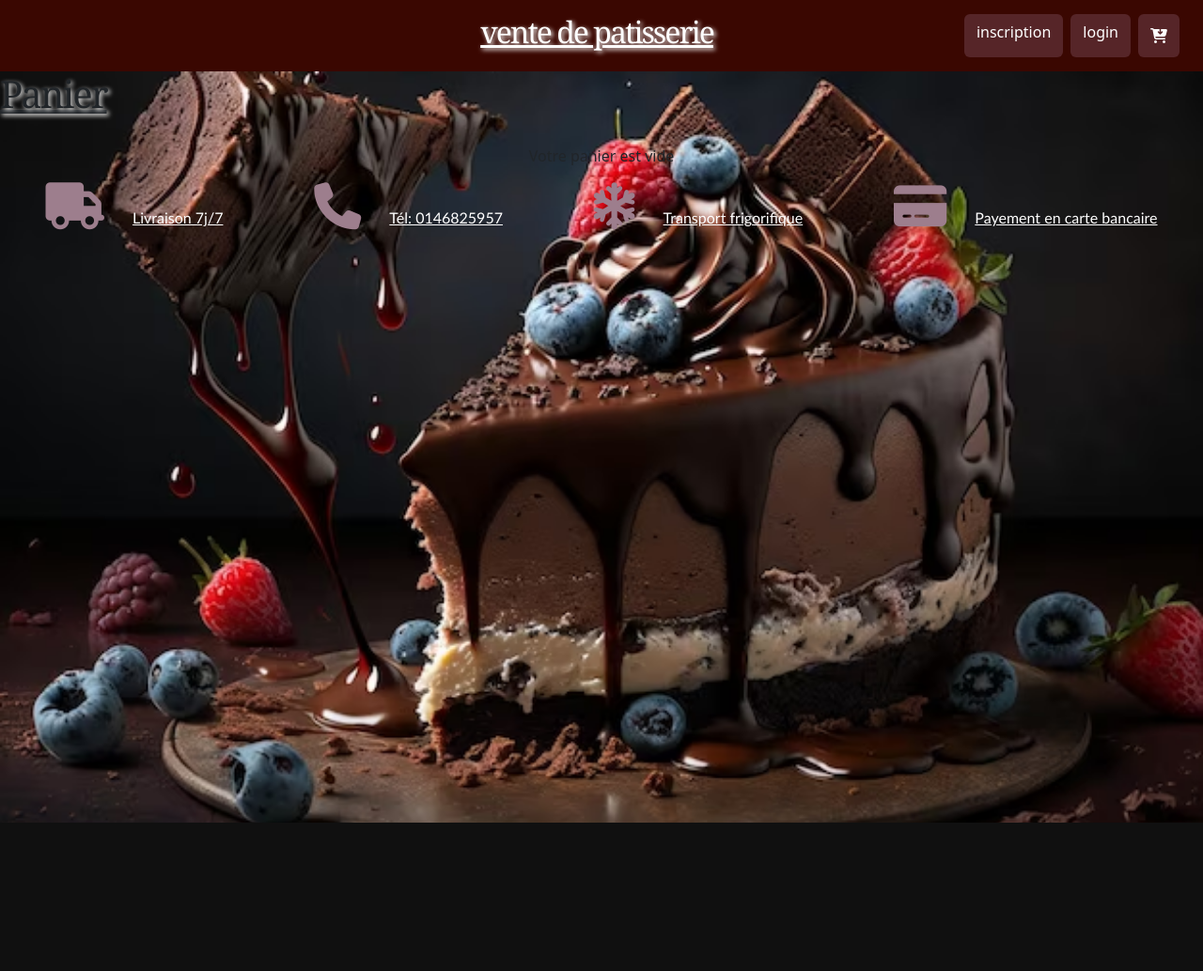
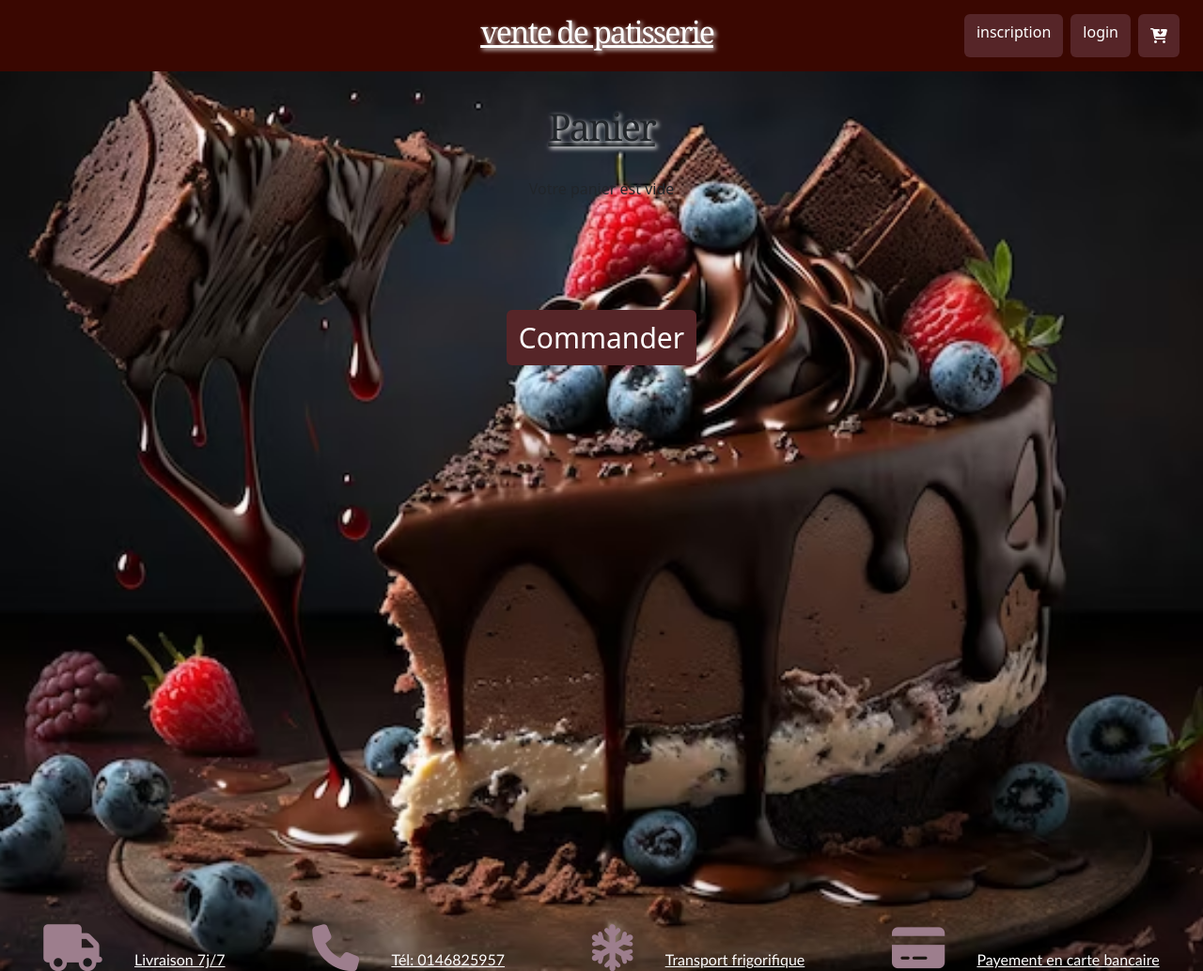
Before and after one commit to nawalbey/vente_de_patisserie, a PHP site: page /vente_de_patisserie/panier.php in a window 1280 px wide. Shown: the whole page at 94% size. Before the commit the page ends 876 px from the top, so only its background shows below. Run offline with PHP 8.4, Linux system fonts and the light colour scheme.

Commit message:
ajoute commander et supprimer

```diff
--- a/asset/css/style.css
+++ b/asset/css/style.css
@@ -26,11 +26,12 @@ body {
 /* fin */
 /* debut du h1 */
 h1 {
-  justify-content: center;
+  text-align: center;
   letter-spacing: -2px;
   text-shadow: 2px 2px 5px rgb(255, 254, 253);
   font-family: Georgia, serif;
   text-decoration: underline;
+  padding-top: 35px;
 }
 /* fin du h1 */
 
@@ -224,7 +225,6 @@ h2 {
 /* debut card */
 .card {
   margin: 15px 15px;
-
 }
 /* fin */
 
@@ -361,7 +361,6 @@ i {
   background-size: cover;
   background-attachment: fixed;
   background-position: 50% 70%;
-  height: 100%;
 }
 /* fin de la class4 */
 
@@ -415,5 +414,18 @@ footer span {
 .footer2-inscription {
   display: flex;
   justify-content: space-around;
+  padding-bottom: 50;
 }
 /* fin */
+
+#commander {
+  text-align: center;
+  height: 200px;
+  display: flex;
+  align-items: center;
+  justify-content: center;
+}
+#commander a {
+  font-size: 30px;
+  margin-top: 60px;
+}
--- a/views/panier.php
+++ b/views/panier.php
@@ -9,6 +9,7 @@ if (!empty($_SESSION['cart'])) {
 ?>
 <div class="class4">
     <h1>Panier</h1>
+    <div class="container-height">
         <div class="panier">
             <?php
             if (isset($gateaux)) {
@@ -30,6 +31,13 @@ if (!empty($_SESSION['cart'])) {
                                     <i class="fa-solid fa-cookie-bite"></i>
                                     <?php echo $gateau["quantite"]; ?>
                                 </p><br>
+
+                                <div
+                                    class="button3">
+                                    <!-- Bouton Supprimer -->
+                                    <a href="../model/supprimer_gateau.php?id=<?= $gateau['article']['id_gateaux'] ?>" class="btn">Supprimer</a>
+
+                                </div>
                             </div>
                         </div>
                 <?php }
@@ -37,5 +45,11 @@ if (!empty($_SESSION['cart'])) {
                     <p><?= $messageVide ?></p>
             <?php } ?>
         </div>
-    <?php include_once "../inc/footer.php" ?>
+        <div
+            id='commander'>
+            <!-- Bouton Commander -->
+            <a href="../model/commander.php?commande=true" class="btn" name="commande">Commander</a>
         </div>
+    </div>
+    <?php include_once "../inc/footer2.php" ?>
+</div>
```
Also changed, not shown: model/commander.php (added, +17 -0 lines), model/supprimer_gateau.php (added, +25 -0 lines). Lines whose indentation alone changed are shown as unchanged.
